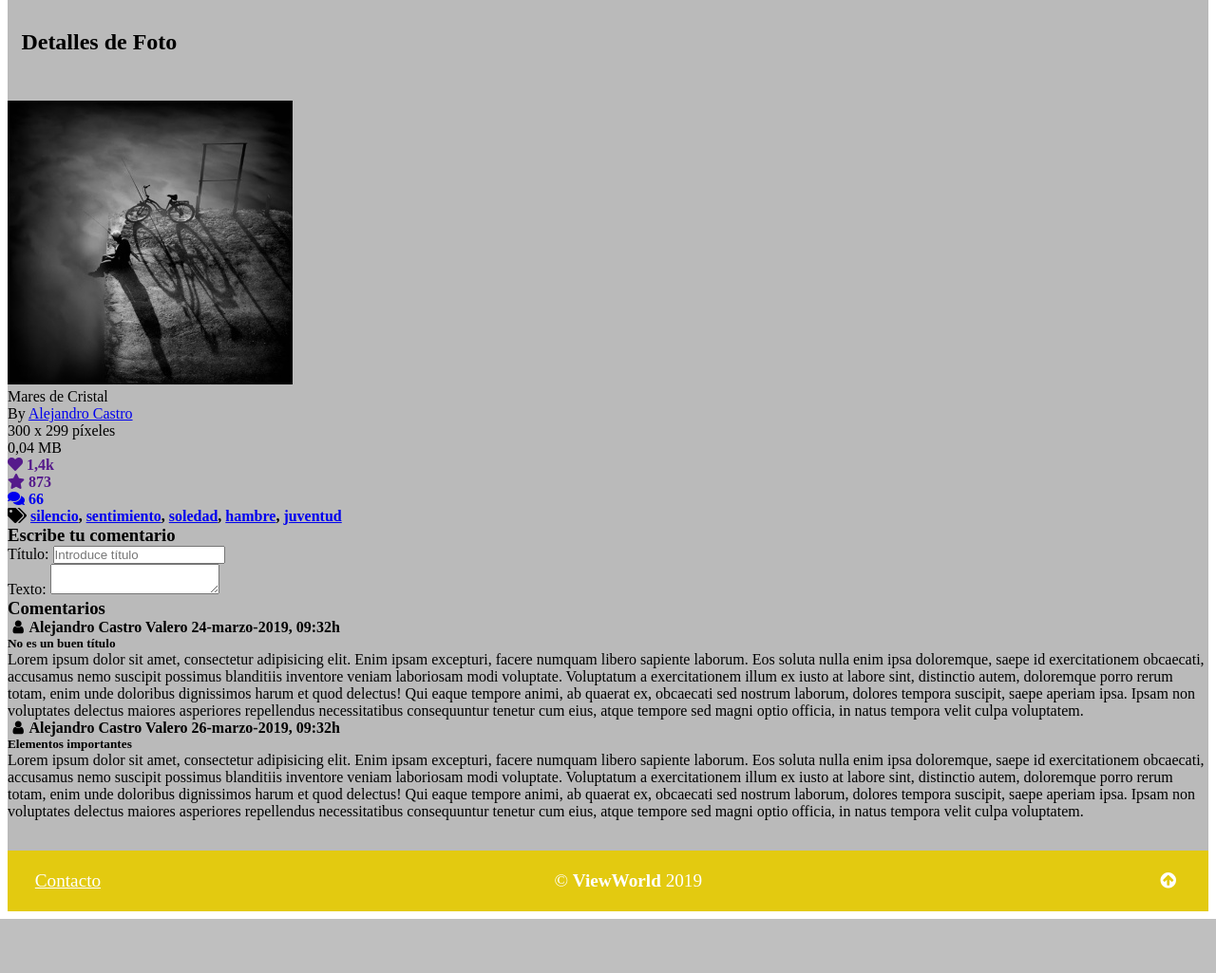
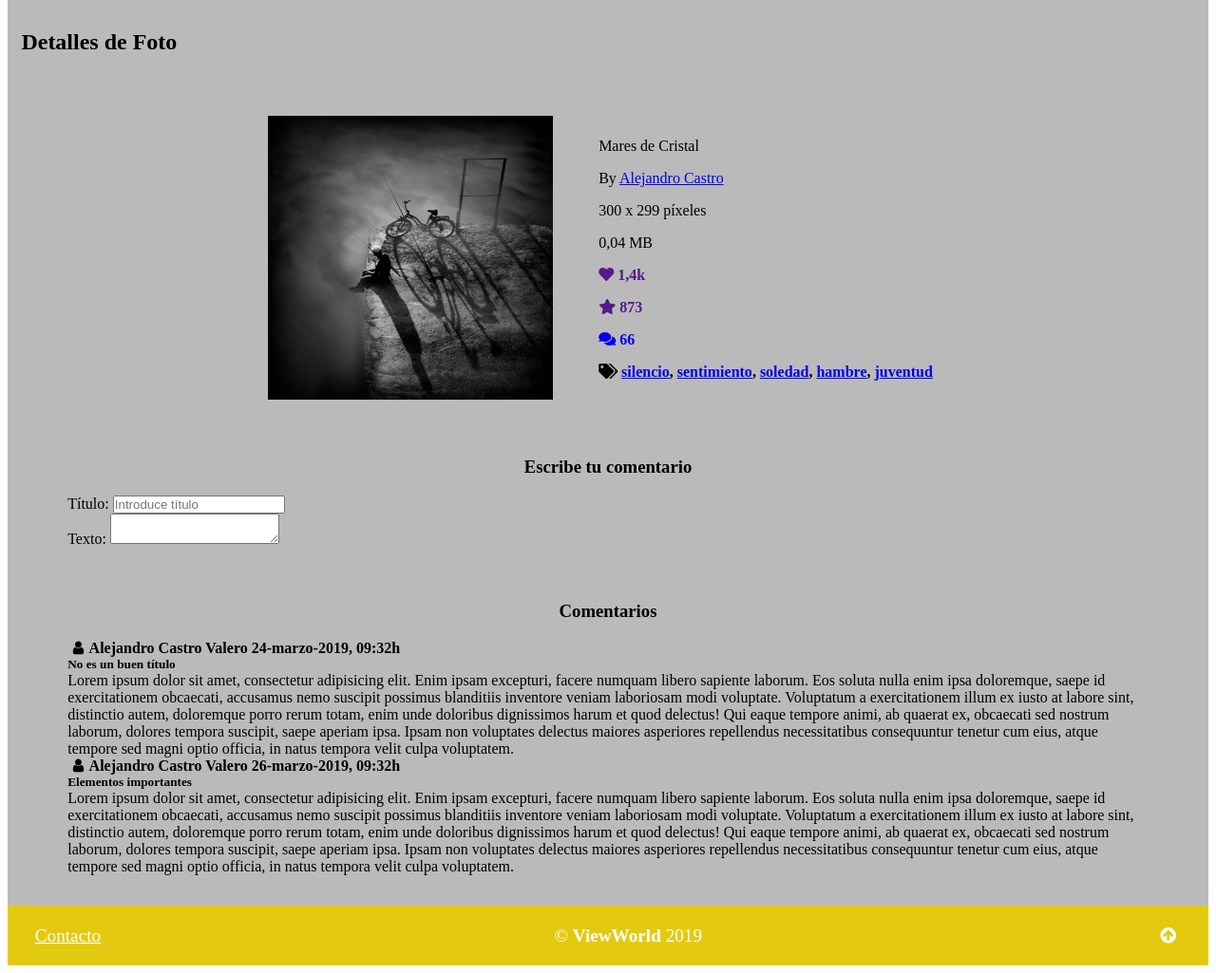
Before and after one commit to AlejandroDCastro/PCW, a PHP site: the page made by Práctica 1/foto.html in a window 1280 px wide. Shown: the part 304-1329 px from the top of the page at 95% size. Before the commit the page ends 1272 px from the top, so only its background shows below. Run offline with PHP 8.4, Linux system fonts and the light colour scheme; some web fonts are replaced.

Commit message:
Vuelvo a la web. Páginafoto++

```diff
--- a/Práctica 1/css/style.css
+++ b/Práctica 1/css/style.css
@@ -89,7 +89,7 @@ footer {
 		text-align: center;
 		color: #fff;
 		display: flex;
-		justify-content: space-between;
+		justify-content: space-between; /*coloca los elementos flex en posiciones equidistantes*/
 		font-size: 1.2em;
 	}
 
@@ -136,6 +136,7 @@ section#coleccion-fotos {
 	text-align: center;
 }
 
+	/*despues de un section siempre va un h2-h5*/
 	section#coleccion-fotos > h2 {
 		display: none;
 	}
@@ -279,7 +280,7 @@ main > form {
 
 
 
-/*CSS PARA LA PÁGINA registro.html*/
+/*CSS PARA LA PÁGINA buscar.html*/
 
 section#filtros {
 	width: 100%;
@@ -352,13 +353,36 @@ main > section#detalles-foto > h2 {
 }
 
 main > section#detalles-foto > div {
-
+	width: 100%;
+	display: flex;
+	align-items: center; /*centra los elementos de manera vertical*/
+	justify-content: center; /*centra los elementos de manera horizontal a lo largo del espacio*/
+	margin-top: 1em;
 }
 
-	main > section#detalles-foto > div > div {
-
+	main > section#detalles-foto > div > a {
+		margin-right: 1em;
 	}
 
-		main > section#detalles-foto > div > div > div {
+	main > section#detalles-foto > div > div {
+		margin-left: 1em;
+	}
+
+		main > section#detalles-foto > div > div > p {
+			margin: 1em;
+		}
+
+main > section#zona-comentarios {
+	width: 90%;
+	margin: auto;
+}
+
+	main > section#zona-comentarios > h3 {
+		text-align: center;
+		margin-top: 3em;
+		margin-bottom: 1em;
+	}
+
+		main > section#zona-comentarios > h3 > div {
 
 		}
```
